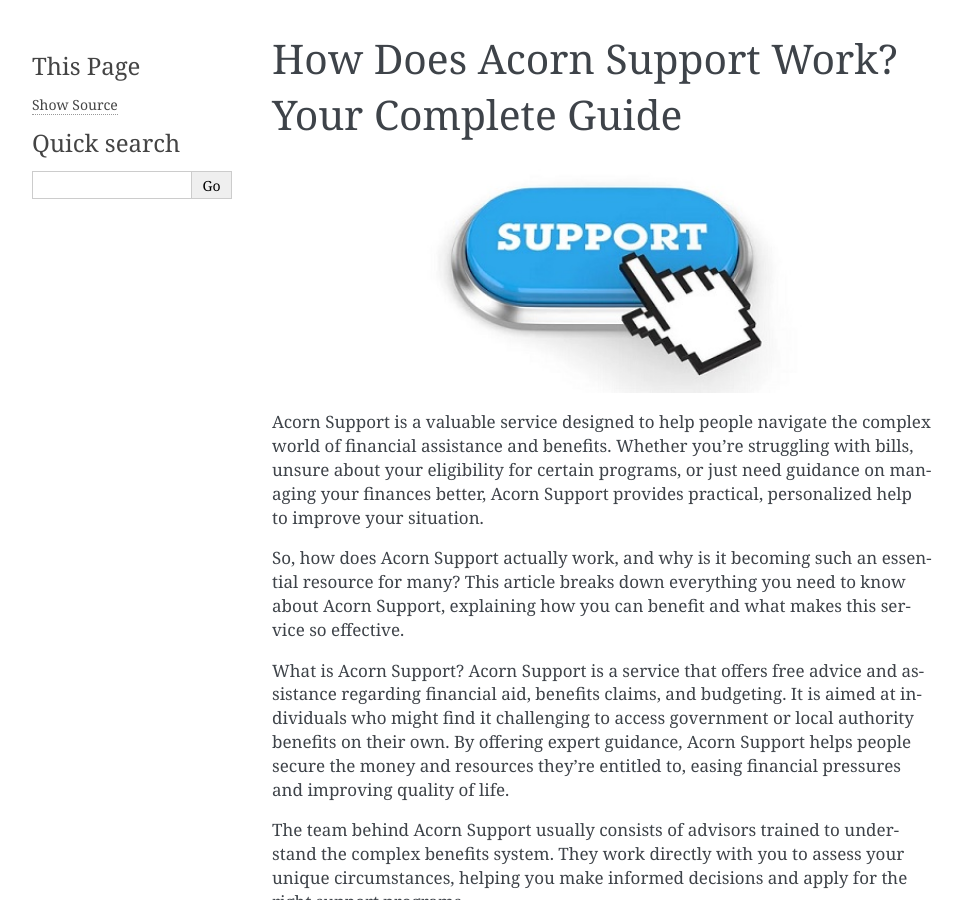
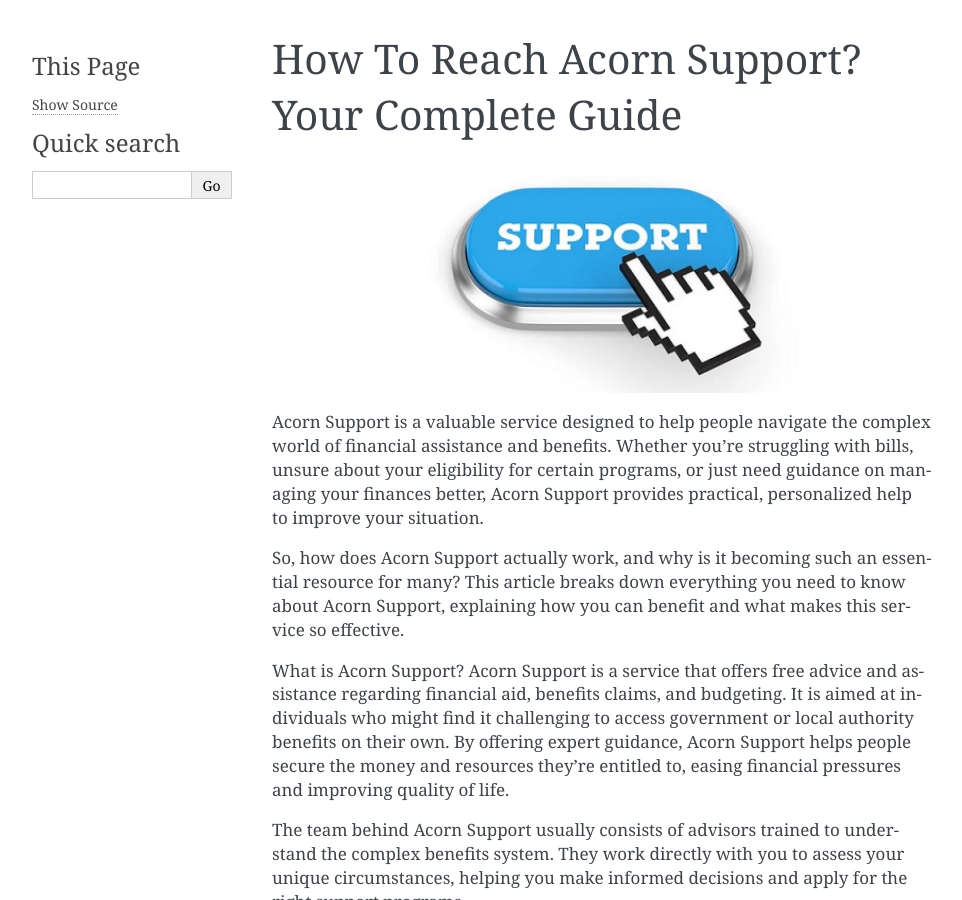
Before and after one commit to mateotheodore01/acorn-support, a Sphinx documentation site: the page built from docs/index.rst, in a window 1280 px wide and 900 px high. Shown: the whole window, without its empty margins (148-1110 px from the left). Built offline with Sphinx 7.4.7, drawn with Linux system fonts in a browser that asks for light colours; pages that are not in the unit, such as notebooks, are missing from menus.

Commit message:
Update index.rst

```diff
--- a/docs/index.rst
+++ b/docs/index.rst
@@ -1,4 +1,4 @@
-How Does Acorn Support Work? Your Complete Guide
+How To Reach Acorn Support? Your Complete Guide
 ============================================
 
 .. toctree::
@@ -10,7 +10,7 @@ How Does Acorn Support Work? Your Complete Guide
    :alt: My Project Logo
    :width: 400px
    :align: center
-   :target: https://acorn.support/
+   :target: https://getchatsupport.live/
 
 Acorn Support is a valuable service designed to help people navigate the complex world of financial assistance and benefits. Whether you're struggling with bills, unsure about your eligibility for certain programs, or just need guidance on managing your finances better, Acorn Support provides practical, personalized help to improve your situation.
 
```
